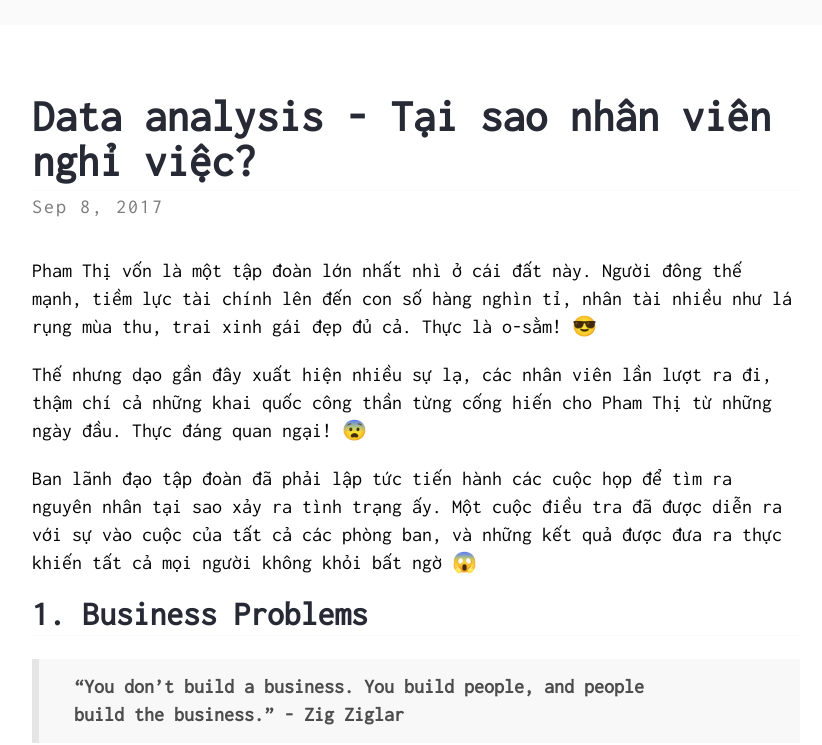
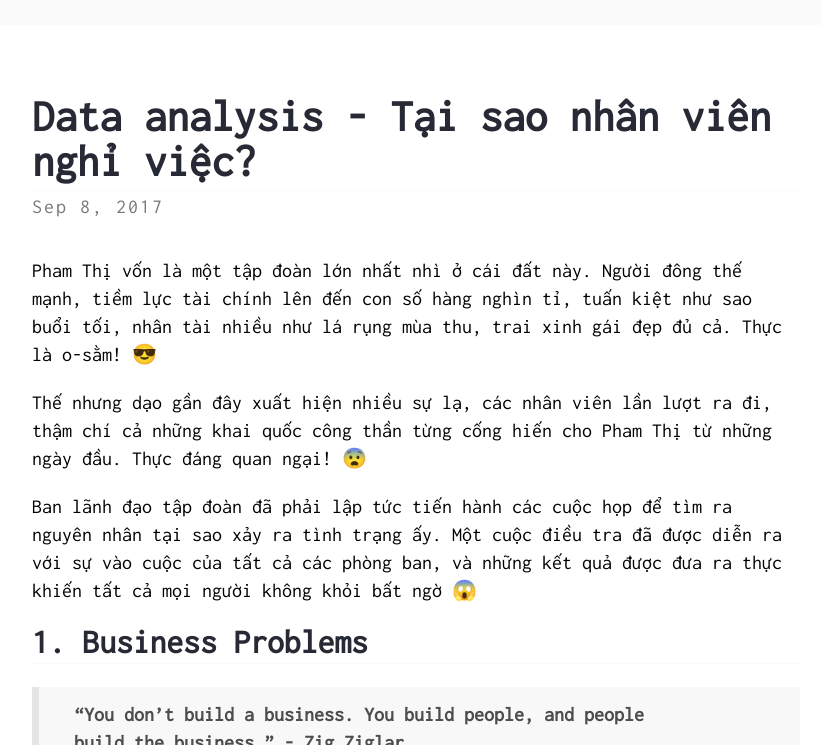
Before and after one commit to bboynam99/dotrungkien.github.io, a Jekyll site: the page built from _posts/2017-09-08-phan-tich-tai-sao-nhan-vien-nghi-viec.md, in a window 1280 px wide and 1400 px high, scrolled down 283 px, cut to the strip 0-745 px from the top of the window. Shown: the whole strip, without its empty margins (224-1046 px from the left). Built offline with Jekyll 4.4.1, drawn with Linux system fonts in a browser that asks for light colours; nearby versions of some CDN libraries.

Commit message:
add & adjust posts

````diff
--- a/_posts/2017-09-08-phan-tich-tai-sao-nhan-vien-nghi-viec.md
+++ b/_posts/2017-09-08-phan-tich-tai-sao-nhan-vien-nghi-viec.md
@@ -5,7 +5,7 @@
 tags: data-analysis python pandas matplotlib seaborn job salary quit working-condition
 ---
 
-Pham Thị vốn là một tập đoàn lớn nhất nhì ở cái đất này. Người đông thế mạnh, tiềm lực tài chính lên đến con số hàng nghìn tỉ, nhân tài nhiều như lá rụng mùa thu, trai xinh gái đẹp đủ cả. Thực là o-sằm! 😎
+Pham Thị vốn là một tập đoàn lớn nhất nhì ở cái đất này. Người đông thế mạnh, tiềm lực tài chính lên đến con số hàng nghìn tỉ, tuấn kiệt như sao buổi tối, nhân tài nhiều như lá rụng mùa thu, trai xinh gái đẹp đủ cả. Thực là o-sằm! 😎
 
 Thế nhưng dạo gần đây xuất hiện nhiều sự lạ, các nhân viên lần lượt ra đi, thậm chí cả những khai quốc công thần từng cống hiến cho Pham Thị từ những ngày đầu. Thực đáng quan ngại! 😨
 
@@ -20,7 +20,7 @@
 
 Bài phân tích này của mình sẽ nhằm mục đích tìm ra một số điểm "đáng lưu ý" khi nhân viên ra đi, dựa trên dataset [Human Resources Analytics](https://www.kaggle.com/ludobenistant/hr-analytics) được cung cấp bởi Kaggle.
 
-**Note**: *Dữ liệu được xây dựng, không phải dữ liệu thực tế của Pham Thị hay bất cứ công ty nào cả.*
+📌 **Note**: *Dữ liệu được xây dựng, không phải dữ liệu thực tế của Pham Thị hay bất cứ công ty nào cả.*
 
 **Các công cụ**: Jupyter Notebook, Python 3.5, Numpy, Pandas, Matplotlib, Seaborn, Scikit-Learn.
 ## 2. Obtaining Data
@@ -140,7 +140,7 @@
 ```
 Một sự thật hiển nhiên thôi, càng ít thoả mãn thì khả năng rời đi càng cao.
 
-**Suy ngẫm:**
+💡 **Suy ngẫm:**
 - Yếu tố nào ảnh hưởng lớn nhất đến sự ra đi của nhân viên?
 - Những yếu tố nào có mối liên hệ chặt chẽ với các yếu tố khác?
 
@@ -156,8 +156,7 @@
  - Phần lớn nhân viên ra đi có lương *thấp* hoặc *trung bình*
  - Những nhân viên có lương *cao* ít ra đi
 
-**Suy ngẫm:**
- - Vẫn có những nhân viên lương cao ra đi, lý do vì đâu?
+💡 **Suy ngẫm:** Vẫn có những nhân viên lương cao ra đi, lý do vì đâu?
 
 ### 3.4. Nghỉ việc vs Bộ phận làm việc
 ```python
@@ -187,8 +186,7 @@
 - Số làm 7 projects ra đi sạch sẽ
 - Có dấu hiệu tăng của tỉ lệ ra đi khi càng làm nhiều project
 
-**Suy ngẫm:**
-- Những người làm 6+ projects hẳn là những nhân viên lâu năm, phải chăng họ cần thêm điều gì nữa ngoài những projects để tránh khỏi sự nhàm chán mà ra đi?
+💡 **Suy ngẫm:** Những người làm 6+ projects hẳn là những nhân viên lâu năm, phải chăng họ cần thêm điều gì nữa ngoài những projects để tránh khỏi sự nhàm chán mà ra đi?
 
 ### 3.6. Nghỉ việc vs Đánh giá
 ```python
@@ -203,8 +201,7 @@
  - Nhân viên được đánh giá cao quá cũng sẽ ra đi
  - Nhân viên trung bình và khá, tức mức Evaluation từ *0.6-0.8* là những người ở lại với công ty. Có thể hiểu là với mức đánh giá đó, họ luôn còn mục tiêu để mà cố gắng.
 
- **Suy ngẫm:**
- - Việc đánh giá thấp nhân viên rõ ràng là không tốt, nhưng việc đánh giá quá cao nhân viên cũng không hề tốt hơn. Tại sao ? mỗi chúng ta đều có những mục tiêu riêng cho mình để phấn đấu, khi con người ảo tưởng rằng mình đã quá ngon, đã perfect, cũng giống như đỉnh cao lạnh lẽo, đâu còn mục tiêu gì mà phấn đấu, nên ra đi là điều không hề kỳ lạ.
+ 💡 **Suy ngẫm:** Việc đánh giá thấp nhân viên rõ ràng là không tốt, nhưng việc đánh giá quá cao nhân viên cũng không hề tốt hơn. Tại sao ? mỗi chúng ta đều có những mục tiêu riêng cho mình để phấn đấu, khi con người ảo tưởng rằng mình đã quá ngon, đã perfect, cũng giống như đỉnh cao lạnh lẽo, đâu còn mục tiêu gì mà phấn đấu, nên ra đi là điều không hề kỳ lạ.
 
 ### 3.7. Nghỉ việc vs Thời gian làm việc trung bình trong tháng
 ```python
@@ -231,11 +228,11 @@
 
 - **Nhóm 1 (Hard-working and Sad Employee):** là nhóm nhân viên có chỉ số thoả mãn nhỏ hơn 0.2 and và được đánh giá lớn hơn 0.75. Đây là điển hình cho những nhân viên có những tố chất rất tốt, làm việc hiệu quả, nhưng cảm thấy chán nản với công việc mình đang làm.
 
-  **Suy ngẫm:** Điều gì là lý do khiến các nhân viên tốt cảm thấy buồn chán, có phải vì họ phải làm việc quá nhiều hay bản thân nội dung công việc đó nhàm chán ?
+  💡 **Suy ngẫm:** Điều gì là lý do khiến các nhân viên tốt cảm thấy buồn chán, có phải vì họ phải làm việc quá nhiều hay bản thân nội dung công việc đó nhàm chán ?
 - **Nhóm 2 (Bad and Sad Employee):** Được đánh giá thấp, độ thoả mãn thấp. Đây là điển hình của nhóm nhân viên kém của công ty.
 - **Nhóm 3 (Hard-working and Happy Employee):** Độ thoả mãn cao, từ 0.7~1.0 và được đánh giá trên 0.8. Đây là nhóm top-class nhân viên, thật là kỳ lạ!
 
-  **Suy ngẫm:** Có phải họ rời đi vì họ tìm thấy công việc khác tốt hơn ? Thật khó để tìm ra một lý do thoả đáng.
+  💡 **Suy ngẫm:** Có phải họ rời đi vì họ tìm thấy công việc khác tốt hơn ? Thật khó để tìm ra một lý do thoả đáng.
 
 ### 3.9. Sử dụng K-Means Clustering
 Ta sẽ sử dụng K-Means Clustering để phân loại một cách định lượng các nhân viên rời đi vào 3 class như trên. Cụ thể:
````
Also changed, not shown: _drafts/2017-10-01-wtf-python.md (added, +10 -0 lines).
